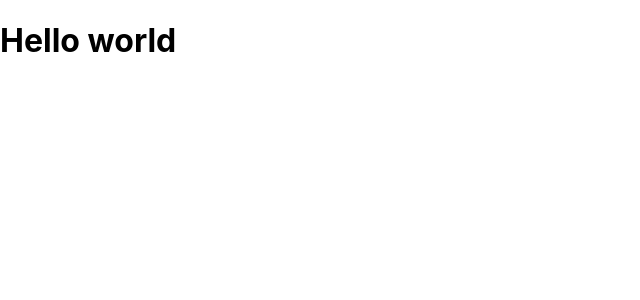
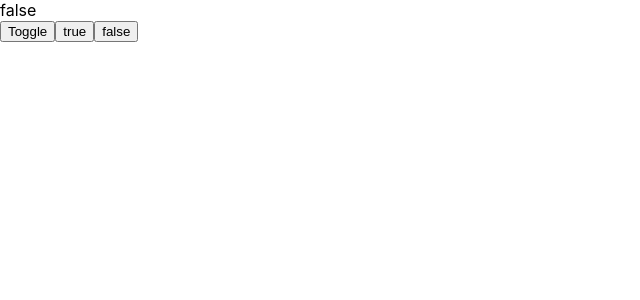
Before and after one commit to LisPavel/rs-m4-3-custom-hooks, a React (Create React App) app: page / in a window 1280 px wide. Shown: the top 300 px of the page, without its empty margins (0-640 px from the left). Built offline with nearby package versions, Linux system fonts and the light colour scheme.

Commit message:
feat: add template

```diff
--- a/src/App.tsx
+++ b/src/App.tsx
@@ -1,8 +1,11 @@
-import React from 'react';
+import React from "react";
+import { AdditionalTask2 } from "./components/additional/Task2";
 
 function App() {
   return (
-    <div className="App"><h1>Hello world</h1></div>
+    <div className="App">
+      <AdditionalTask2 />
+    </div>
   );
 }
 
--- /dev/null
+++ b/src/components/additional/Task2.tsx
@@ -0,0 +1,18 @@
+import React from "react";
+import { useToggle } from "../../hooks/useToggle";
+
+export function AdditionalTask2() {
+  // const [value, toggle] = useToggle(["blue", "orange", "cyan", "teal"]);
+  const [value, toggle] = useToggle(false);
+
+  return (
+    <>
+      <div>{value.toString()}</div>
+      <button onClick={() => toggle()}>Toggle</button>
+      <button onClick={() => toggle(true)}>true</button>
+      <button onClick={() => toggle(false)}>false</button>
+      {/* <button onClick={() => toggle()}>{value}</button> */}
+      {/* <button onClick={() => toggle("blue")}>blue</button> */}
+    </>
+  );
+}
--- /dev/null
+++ b/src/hooks/useToggle.tsx
@@ -0,0 +1,13 @@
+import { useState } from "react";
+
+export function useToggle(
+  initialValue?: boolean,
+): [boolean, (value?: boolean) => void] {
+  const [value, setValue] = useState(initialValue ?? false);
+
+  function toggleValue(value?: boolean) {
+    setValue((prevState) => (typeof value === "boolean" ? value : !prevState));
+  }
+
+  return [value, toggleValue];
+}
```
